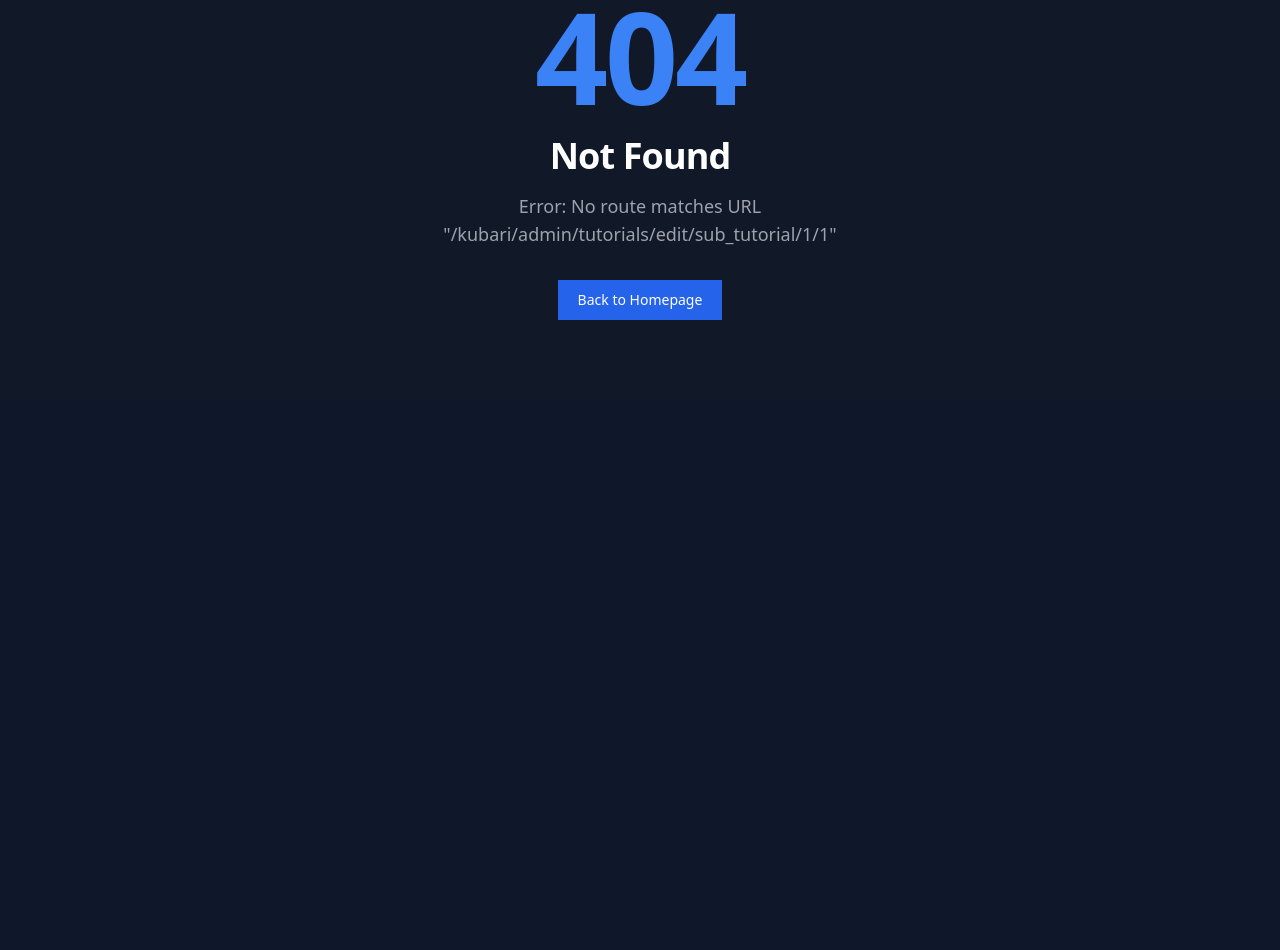
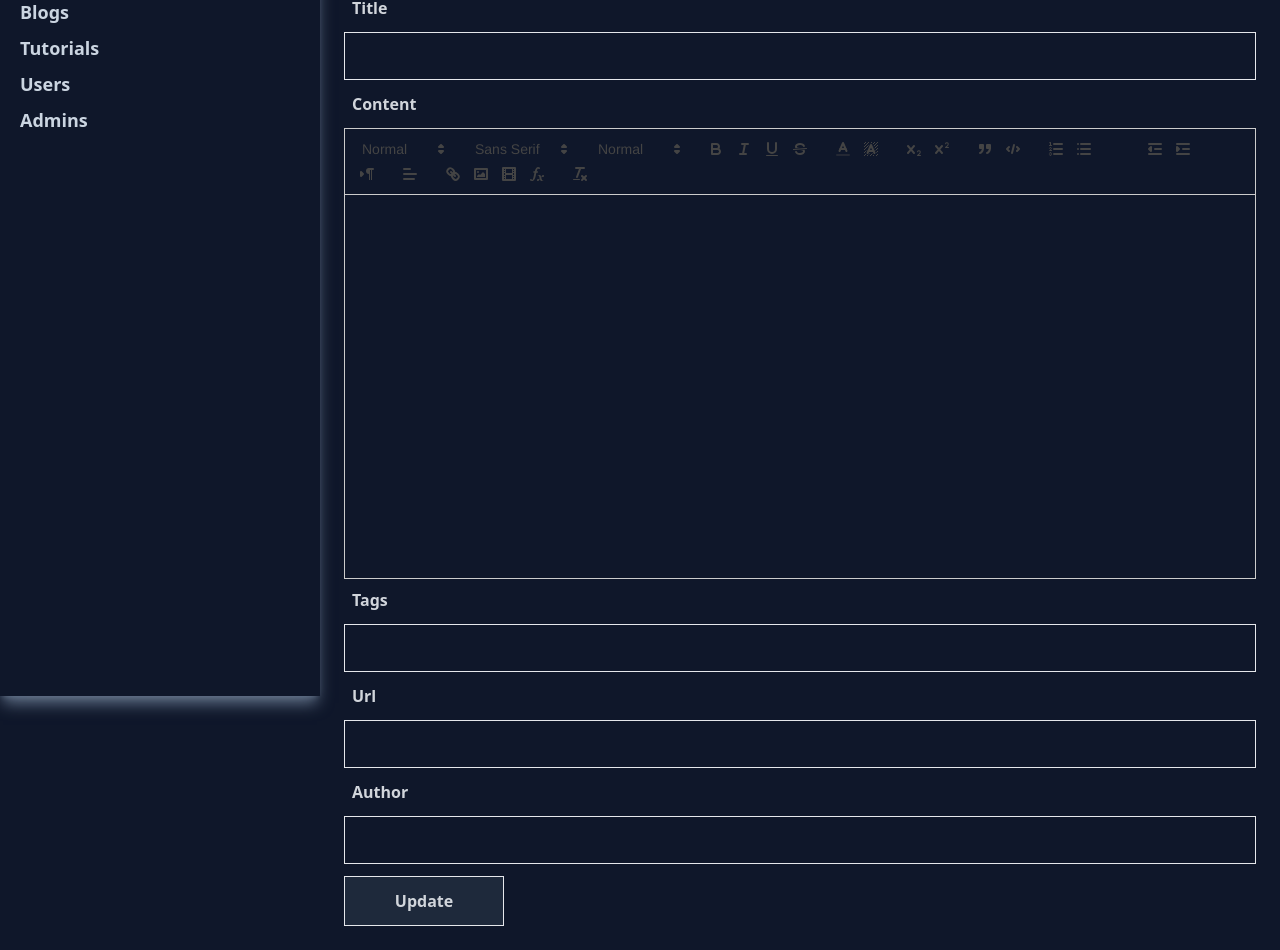
Before and after one commit to Bugsfounder/bugsFounderWebsite, a React (Create React App) app in the folder frontend/: page /kubari/admin/tutorials/edit/sub_tutorial/1/1 in a window 1280 px wide. Before the commit this address had no page. Shown: the part 205-1155 px from the top of the page. Before the commit the page ends 800 px from the top, so only its background shows below. Built offline with nearby package versions, Linux system fonts and the light colour scheme; no server answers; a web font is replaced by a local one.

Commit message:
admin tutorial almost done

```diff
--- a/frontend/src/Components/AdminComponents/AdminGetAllSubTutorial.js
+++ b/frontend/src/Components/AdminComponents/AdminGetAllSubTutorial.js
@@ -50,7 +50,7 @@ const AdminGetAllSubTutorial = () => {
     }
     const confirmDelete = () => {
         if (tutorialToDelete) {
-            privateAxiosInstance.delete(`/tutorial/${tutorialToDelete.url}`)
+            privateAxiosInstance.delete(`/tutorial/${tutorial_url}/${tutorialToDelete.url}`)
                 .then(response => {
                     setTutorials(tutorials.filter(tutorial => tutorial.url !== tutorialToDelete.url));
                     setIsModalOpen(false);
@@ -95,7 +95,7 @@ const AdminGetAllSubTutorial = () => {
                                 </p>
                             </div>
                             <div className="buttons flex">
-                                <Link to={`edit/${tutorial.url}`}>
+                                <Link to={`/kubari/admin/tutorials/edit/sub_tutorial/${tutorial_url}/${tutorial.url}`}>
                                     <PencilSquareIcon className="size-9 text-slate-500 cursor-pointer" />
                                 </Link>
                                 <button onClick={() => handleDelete(tutorial)}>
--- /dev/null
+++ b/frontend/src/Components/AdminComponents/AdminUpdateSubTutorial.js
@@ -0,0 +1,108 @@
+import React, { useEffect, useState } from 'react'
+import { useNavigate, useOutletContext, useParams } from 'react-router'
+import TextEditor from '../utils/TextEditor';
+import { NotificationManager } from 'react-notifications';
+const AdminUpdateSubTutorial = () => {
+    const { tutorial_url, sub_tutorial_url } = useParams()
+    const navigate = useNavigate()
+    const { privateAxiosInstance, publicAxiosInstance } = useOutletContext();
+    const [editorHtml, setEditorHtml] = useState('');
+    const [oldSubTutorial, setOldSubTutorial] = useState({})
+    const [newSubTutorial, setNewSubTutorial] = useState(oldSubTutorial)
+
+    let tutorialHeading = tutorial_url.split("-").map(word => word.charAt(0).toUpperCase() + word.slice(1)).join(" ")
+
+    const getOldSubTutorialByUrl = async (url) => {
+        try {
+            // /tutorial/:tutorial_url/:sub_tutorial_url
+            const response = await publicAxiosInstance.get(`/tutorial/${tutorial_url}/${sub_tutorial_url}`);
+            console.log(response.data);
+            setOldSubTutorial(response.data);
+            setNewSubTutorial(response.data);
+        } catch (err) {
+            if (err.response) {
+                NotificationManager.error(`Data: ${err.response.data}\nStatus: ${err.response.status}\nHeaders: ${err.response.headers}`)
+            } else if (err.request) {
+                NotificationManager.error(`${err.message}`)
+            } else {
+                NotificationManager.error(`${err.message}`)
+            }
+        }
+    }
+
+    const handleEditFormSubmit = async (event) => {
+        event.preventDefault();
+        const config = {
+            headers: {
+                'Content-Type': 'application/json',
+                // 'Authorization': 'Bearer YOUR_ACCESS_TOKEN'
+            }
+        };
+        try {
+            // /tutorial/:tutorial_url/:sub_tutorial_url
+            const response = await privateAxiosInstance.put(`/tutorial/${tutorial_url}/${sub_tutorial_url}`, newSubTutorial, config);
+            // console.log("form submit....", response.data.updated_fields.url);
+            NotificationManager.success("Sub Tutorial Updated Successfully!")
+            navigate(`/tutorials/${newSubTutorial.url}`)
+        } catch (err) {
+            if (err.response) {
+                NotificationManager.error(`Data: ${err.response.data}\nStatus: ${err.response.status}\nHeaders: ${err.response.headers}`)
+            } else if (err.request) {
+                NotificationManager.error(`${err.message}`)
+            } else {
+                NotificationManager.error(`${err.message}`)
+            }
+        }
+    }
+
+    useEffect(() => {
+        getOldSubTutorialByUrl(tutorial_url);
+    }, [tutorial_url]);
+
+    const handleChange = (event) => {
+        const { name, value } = event.target;
+        setNewSubTutorial({
+            ...newSubTutorial,
+            [name]: value
+        });
+    };
+
+    const handleContentChange = (content) => {
+        setNewSubTutorial({
+            ...newSubTutorial,
+            content
+        });
+        // console.log(content);
+    }
+
+    return (
+        <>
+            <div className="p-6">
+                <h1 className='text-3xl text-center'>Update {tutorialHeading}</h1>
+                <form onSubmit={handleEditFormSubmit} className='flex flex-col space-y-3'>
+                    <label className='px-2 font-bold hover:text-slate-400 cursor-pointer' htmlFor="title">Title</label>
+                    <input required className='dark:bg-slate-900 border p-2 outline-none h-12' value={newSubTutorial.title} type="text" id="title" name='title' onChange={handleChange} />
+
+                    <label className='px-2 font-bold hover:text-slate-400 cursor-pointer' htmlFor="content">Content</label>
+                    <TextEditor editorHtml={newSubTutorial.content} setEditorHtml={handleContentChange} />
+
+                    <label className='px-2 font-bold  hover:text-slate-400 cursor-pointer' htmlFor="tags">Tags</label>
+                    <input required className='dark:bg-slate-900 border p-2 outline-none h-12' value={newSubTutorial.tags} type="text" name="tags" id="tags" onChange={handleChange} />
+
+                    <label className='px-2 font-bold hover:text-slate-400 cursor-pointer' htmlFor="url">Url</label>
+                    <input required className='dark:bg-slate-900 border p-2 outline-none  h-12' value={newSubTutorial.url} type="text" name="url" id="url" onChange={handleChange} />
+
+                    <label className='px-2 font-bold hover:text-slate-400 cursor-pointer' htmlFor="author">Author</label>
+                    <input required className='dark:bg-slate-900 border p-2 outline-none h-12' value={newSubTutorial.author} type="text" name="author" id="author" onChange={handleChange} />
+
+                    <button type='submit' className='w-40 py-3 px-5 dark:bg-slate-800  bg-gray-500 border font-bold hover:dark:bg-slate-900 '>Update</button>
+                </form>
+            </div>
+        </>
+    )
+    return (
+        <div>{tutorial_url} {sub_tutorial_url}</div>
+    )
+}
+
+export default AdminUpdateSubTutorial
--- /dev/null
+++ b/frontend/src/Pages/AdminPages/AdminUpdateSubTutorialPage.js
@@ -0,0 +1,10 @@
+import React from 'react'
+import AdminUpdateSubTutorial from '../../Components/AdminComponents/AdminUpdateSubTutorial'
+
+const AdminUpdateSubTutorialPage = () => {
+    return (
+        <AdminUpdateSubTutorial />
+    )
+}
+
+export default AdminUpdateSubTutorialPage
--- a/frontend/src/index.js
+++ b/frontend/src/index.js
@@ -26,6 +26,7 @@ import AdminEditTutorialPage from './Pages/AdminPages/AdminEditTutorialPage';
 import AdminAddTutorialPage from './Pages/AdminPages/AdminAddTutorialPage';
 import AdminAddSubTutorialPage from './Pages/AdminPages/AdminAddSubTutorialPage';
 import AdminGetAllSubTutorialPage from './Pages/AdminPages/AdminGetAllSubTutorialPage';
+import AdminUpdateSubTutorialPage from './Pages/AdminPages/AdminUpdateSubTutorialPage';
 
 const router = createBrowserRouter([
   {
@@ -121,6 +122,10 @@ const router = createBrowserRouter([
         element: <AdminGetAllSubTutorialPage />
       },
       {
+        path: "tutorials/edit/sub_tutorial/:tutorial_url/:sub_tutorial_url",
+        element: <AdminUpdateSubTutorialPage />
+      },
+      {
         path: "tutorials/add",
         element: <AdminAddTutorialPage />
       },
```
